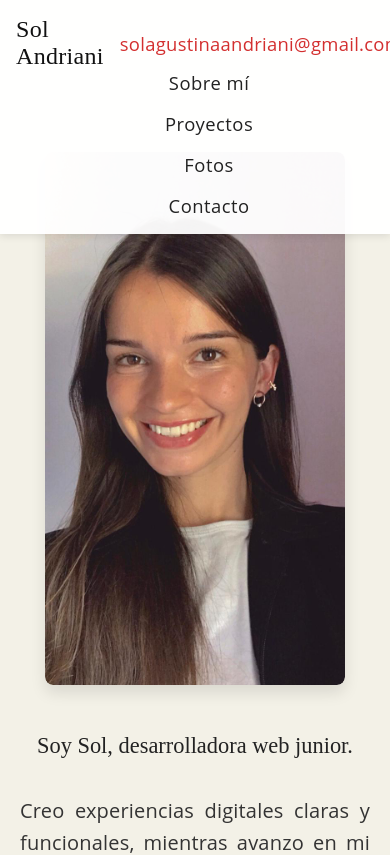
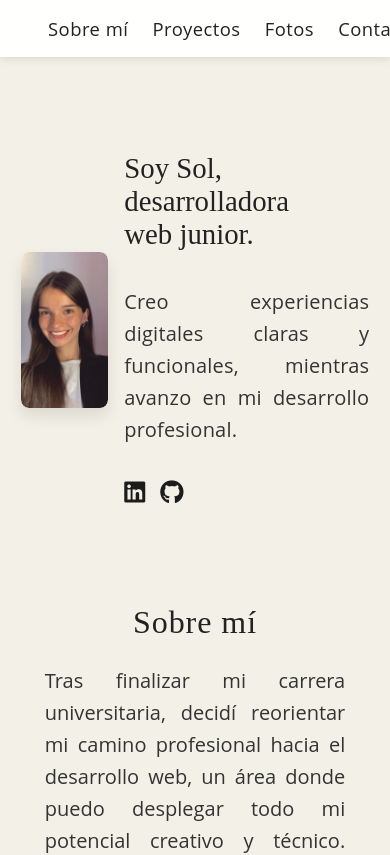
Before and after one commit to SolAndriani/portafolio-sol-andriani, a React (Create React App) app: page / in a window 390 px wide. Shown: the top 855 px of the page. Built offline with nearby package versions, Linux system fonts and the light colour scheme.

Commit message:
Descripción breve de los cambios

```diff
--- a/public/index.html
+++ b/public/index.html
@@ -2,8 +2,7 @@
 <html lang="es">
   <head>
     <meta charset="UTF-8" />
-    <meta name="viewport" content="width=device-width, initial-scale=1" />
-    <title>Sol Andriani</title>
+<meta name="viewport" content="width=1200" />    <title>Sol Andriani</title>
 
     <!-- Ícono en la pestaña -->
     <link rel="icon" href="%PUBLIC_URL%/favicon.ico" />
--- a/src/App.css
+++ b/src/App.css
@@ -73,28 +73,34 @@ header.encabezado {
   z-index: 1000;
   font-weight: 600;
   letter-spacing: 0.05em;
-  flex-wrap: wrap;
+
+  flex-wrap: nowrap;  /* Evita que se envuelvan */
+  gap: 1rem;          /* Espacio entre elementos */
 }
 
 .nombre-completo {
   display: flex;
   align-items: center;
   gap: 1rem;
+
+  flex-shrink: 1;
+   min-width: 0;
 }
 
-.nombre-completo strong {
-  font-family: 'Playfair Display', serif;
-  font-weight: 500;
-  font-size: 1.5rem;
-  color: #111;
+.nombre-completo strong,
+.nombre-completo a {
+  white-space: nowrap; /* evita que el texto haga salto de línea */
+  overflow: hidden;
+  text-overflow: ellipsis; /* muestra "..." si no cabe */
 }
 
+
 .nombre-completo a {
-  color: #d32f2f;
-  font-weight: 400; /* Más fino pero no tan grueso */
-  font-size: 1.15rem; /* Más grande */
-  letter-spacing: 0.3px; /* Un poco más de espacio entre letras */
-  font-family: 'Open Sans', sans-serif; /* Asegura legibilidad */
+  color: #111111;
+  font-weight: 400;
+  font-size: 1.15rem;
+  letter-spacing: 0.3px;
+  font-family: 'Open Sans', sans-serif;
   text-decoration: none;
 }
 
@@ -106,19 +112,25 @@ header.encabezado {
   list-style: none;
   display: flex;
   gap: 2rem;
+  flex-shrink: 1;
+  min-width: 0;
+  overflow-x: auto;
+  scrollbar-width: none;
 }
 
+.menu-navegacion::-webkit-scrollbar {
+  display: none; /* Chrome, Safari, Edge oculta scrollbar */
+}
 .menu-navegacion li a {
   color: #222;
-  font-weight: 400; /* 🔁 Más fino que 600 */
+  font-weight: 400;
   font-size: 1.15rem;
   cursor: pointer;
   text-decoration: none;
   letter-spacing: 0.5px;
   font-family: 'Open Sans', sans-serif;
+  white-space: nowrap; /* que los enlaces no hagan salto */
 }
-
-
 
 .menu-navegacion li a:hover {
   color: #d32f2f;
@@ -131,7 +143,6 @@ main.layout-principal {
   box-sizing: border-box;
 }
 
-
 #presentacion {
   display: flex;
   align-items: center;
@@ -139,7 +150,7 @@ main.layout-principal {
   gap: 2rem;
   padding-top: 2rem;
   padding-bottom: 3rem;
-  flex-wrap: wrap; /* ✅ permite que se apilen en pantallas chicas */
+  flex-wrap: nowrap; /* para que no se apilen en celular */
 }
 
 .foto-lateral {
@@ -217,6 +228,7 @@ main.layout-principal {
   line-height: 1.6;
   color: #333;
 }
+
 .proyectos-grid {
   display: grid;
   grid-template-columns: repeat(auto-fit, minmax(280px, 1fr));
@@ -391,54 +403,60 @@ html {
   scroll-behavior: smooth;
 }
 
-/* Pantallas medianas (tablets) */
+/* ----------- Media Query para celular con diseño igual a desktop ----------- */
 @media (max-width: 768px) {
   #presentacion {
-    flex-direction: column;
-    align-items: center;
-    text-align: center;
+    flex-wrap: nowrap; /* Mantener en fila */
+    gap: 1.5rem;
   }
 
   .foto-lateral {
-    flex: 0 0 100%;
-    max-width: 300px;
-    margin-bottom: 1rem;
+    flex: 0 0 25%;
+    max-width: 25%;
   }
 
   .presentacion,
   .texto-sobre-mi {
-    max-width: 100%;
-    font-size: 1.6rem;
-    text-align: center;
+    max-width: 70%;
+    font-size: 2rem;
+    text-align: left;
   }
 
-  .subtitulo {
-    text-align: center;
-    margin-left: auto;
-    margin-right: auto;
+  header.encabezado {
+    flex-wrap: nowrap;
+    padding: 1rem 2rem;
+  }
+
+  .menu-navegacion {
+    gap: 2rem;
+    flex-direction: row;
   }
 }
 
-/* Pantallas pequeñas (celulares) */
 @media (max-width: 480px) {
+  #presentacion {
+    flex-wrap: nowrap;
+    gap: 1rem;
+  }
+
+  .foto-lateral {
+    flex: 0 0 25%;
+    max-width: 25%;
+  }
+
   .presentacion,
   .texto-sobre-mi {
-    font-size: 1.4rem;
+    max-width: 70%;
+    font-size: 1.8rem;
+    text-align: left;
+  }
+
+  header.encabezado {
+    padding: 1rem 2rem;
   }
 
   .menu-navegacion {
-    flex-direction: column;
-    gap: 1rem;
-    align-items: center;
-  }
-
-  header.encabezado {
-    flex-direction: column;
-    align-items: center;
-    padding: 1rem;
-  }
-
-  .galeria-fotos {
-    grid-template-columns: repeat(auto-fill, minmax(140px, 1fr));
+    gap: 1.5rem;
+    flex-direction: row;
   }
 }
```
Also changed, not shown: 1 other file (tests, documents, lock files or other folders).
